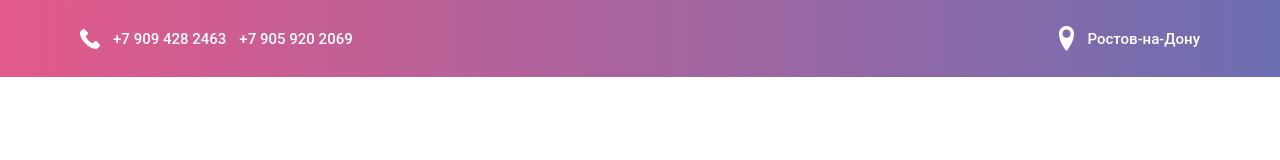
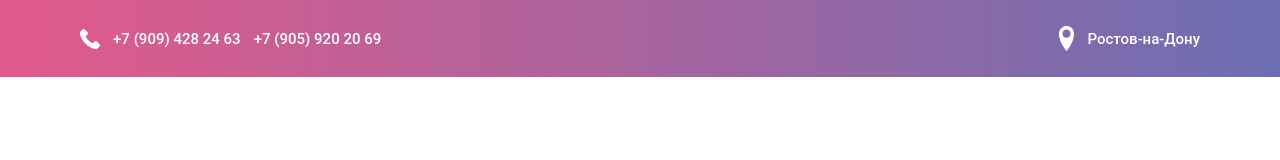
Before and after one commit to petikov-w/vue-c-exm-02, a Vue app: page / in a window 1280 px wide. Shown: the top 160 px of the page. Built offline with nearby package versions, Linux system fonts and the light colour scheme.

Commit message:
commit-04-310322-0043 -> Добавлена функция форматирования телефонного номера

```diff
--- a/src/components/Header.vue
+++ b/src/components/Header.vue
@@ -3,8 +3,9 @@
     <div class="header">
       <div class="t-area">
         <img width="20" height="20" src="../assets/i-telefon.png" alt="ico-telefon">
-        <div class="telefon">{{ telefon_1 }}</div>
-        <div class="telefon">{{ telefon_2 }}</div>
+<!--        <div class="telefon">{{ telefon_1 }}</div>-->
+        <div class="telefon">{{ PhoneNumberFormat(telefon_1) }}</div>
+        <div class="telefon">{{ PhoneNumberFormat(telefon_2) }}</div>
       </div>
       <div class="m-area">
         <img width="15" height="25" src="../assets/i-mesto.png" alt="ico-area">
@@ -17,21 +18,30 @@
 <script>
 export default {
   name: "Header",
-  data: function (){
+  data: function () {
     return {
-    telefon_1: "+7 909 428 2463",
-    telefon_2: "+7 905 920 2069",
-    city: "Ростов-на-Дону"
-  }}
+      telefon_1: "+79094282463",
+      telefon_2: "+79059202069",
+      city: "Ростов-на-Дону"
+    }
+  },
+  methods: {
+    PhoneNumberFormat(number) {
+      let temp_number, pref;
+      temp_number = `${number}`;
+      if (temp_number[0] == '8') { pref = temp_number.substr(0,1)}
+      if (temp_number[0] == '+') { pref = temp_number.substr(0,2);}
+      temp_number = temp_number.substr(-10);
+      return `${pref}  (${temp_number.substr(0,3)}) ${temp_number.substr(3,3)}
+              ${temp_number.substr(6,2)} ${temp_number.substr(8,2)}`;
+    }
+  }
 }
 </script>
 
 <style scoped>
-/*body {*/
-/*  margin: 0;*/
-/*}*/
+
 .wrapper {
-  /*width: 1440px;*/
   width: 100%;
   background: linear-gradient(269.91deg, rgba(46, 49, 146, 0.7) 0%, rgba(212, 20, 90, 0.7) 98.16%);
 }
```
Also changed, not shown: 1 other file (tests, documents, lock files or other folders).
